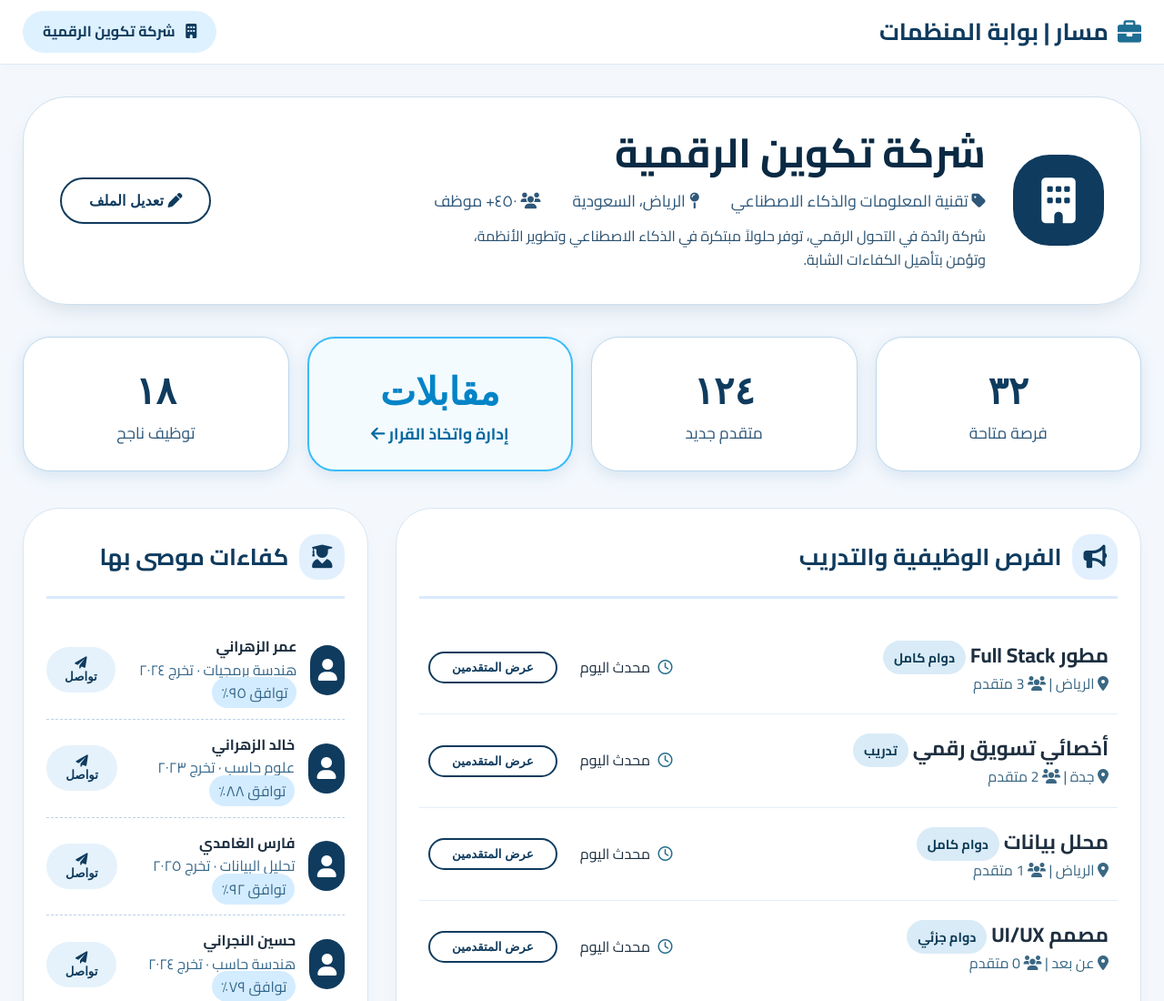
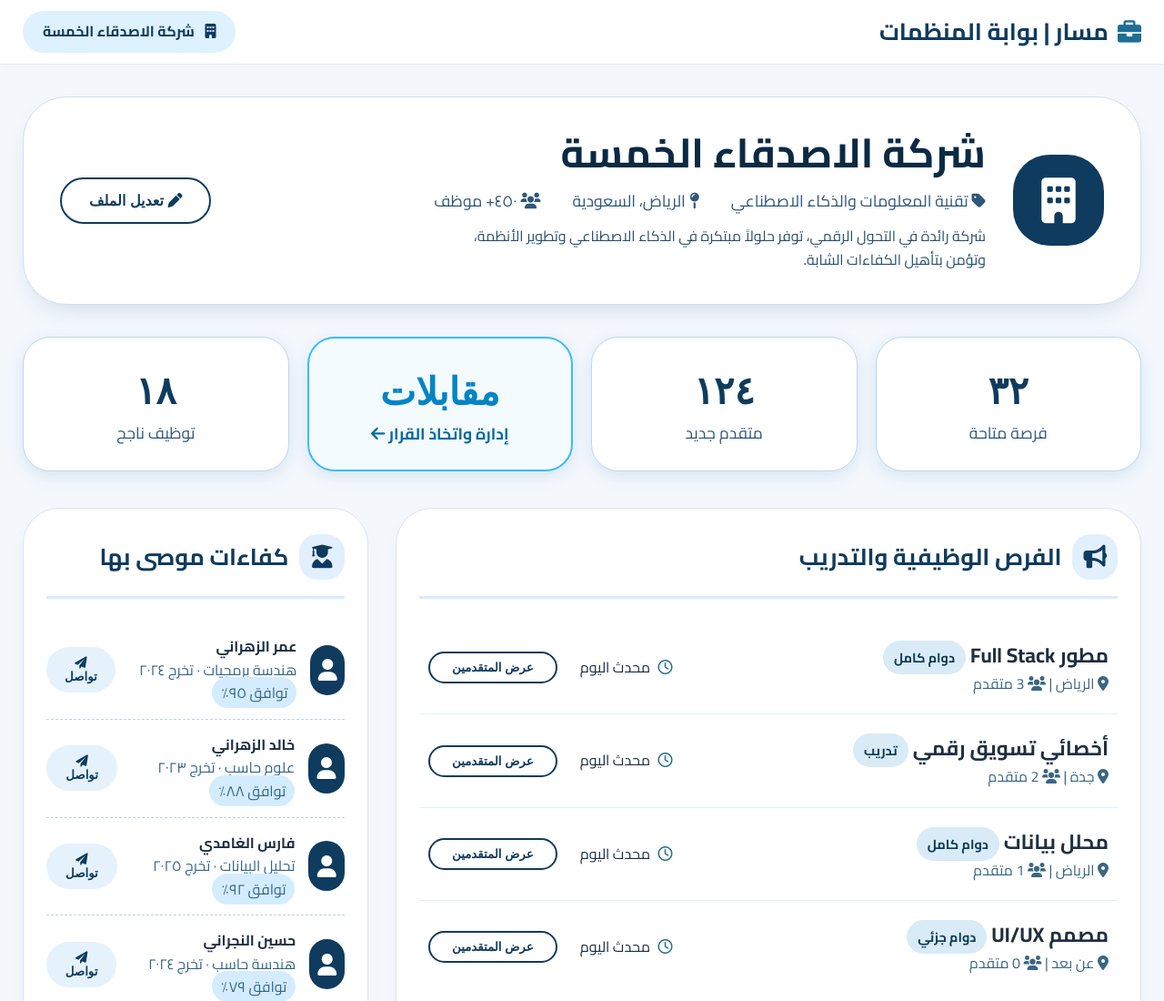
Before and after one commit to omargoood4-cloud/Masar, a plain HTML site: page company.html in a window 1280 px wide. Shown: the top 1100 px of the page at 91% size. Drawn offline with Linux system fonts and the light colour scheme.

Commit message:
Update company.html

```diff
--- a/company.html
+++ b/company.html
@@ -412,7 +412,7 @@
         <i class="fas fa-briefcase"></i>
         <span>مسار | بوابة المنظمات</span>
       </div>
-      <div class="company-badge"><i class="fas fa-building"></i> شركة تكوين الرقمية</div>
+      <div class="company-badge"><i class="fas fa-building"></i> شركة الاصدقاء الخمسة</div>
     </div>
   </div>
 
@@ -423,7 +423,7 @@
         <i class="fas fa-building"></i>
       </div>
       <div class="company-info">
-        <h1>شركة تكوين الرقمية</h1>
+        <h1>شركة الاصدقاء الخمسة</h1>
         <div class="company-meta">
           <span><i class="fas fa-tag"></i> تقنية المعلومات والذكاء الاصطناعي</span>
           <span><i class="fas fa-map-pin"></i> الرياض، السعودية</span>
@@ -585,10 +585,10 @@
         localStorage.setItem('masar_jobs', JSON.stringify(jobs));
       } else {
         jobs = [
-          { id: 1, title: 'مطور Full Stack', type: 'دوام كامل', applicants: names1, location: 'الرياض', company: 'شركة تكوين الرقمية' },
-          { id: 2, title: 'أخصائي تسويق رقمي', type: 'تدريب', applicants: names2, location: 'جدة', company: 'شركة تكوين الرقمية' },
-          { id: 3, title: 'محلل بيانات', type: 'دوام كامل', applicants: names3, location: 'الرياض', company: 'شركة تكوين الرقمية' },
-          { id: 4, title: 'مصمم UI/UX', type: 'دوام جزئي', applicants: [], location: 'عن بعد', company: 'شركة تكوين الرقمية' }
+          { id: 1, title: 'مطور Full Stack', type: 'دوام كامل', applicants: names1, location: 'الرياض', company: 'شركة الاصدقاء الخمسة' },
+          { id: 2, title: 'أخصائي تسويق رقمي', type: 'تدريب', applicants: names2, location: 'جدة', company: 'شركة الاصدقاء الخمسة' },
+          { id: 3, title: 'محلل بيانات', type: 'دوام كامل', applicants: names3, location: 'الرياض', company: 'شركة الاصدقاء الخمسة' },
+          { id: 4, title: 'مصمم UI/UX', type: 'دوام جزئي', applicants: [], location: 'عن بعد', company: 'شركة الاصدقاء الخمسة' }
         ];
         localStorage.setItem('masar_jobs', JSON.stringify(jobs));
       }
@@ -599,7 +599,7 @@
         jobs = JSON.parse(localStorage.getItem('masar_jobs')) || jobs; // جلب أحدث البيانات
         jobContainer.innerHTML = '';
         jobs.forEach((job) => {
-          if(job.company !== 'شركة تكوين الرقمية') return; // عرض فرص هذه الشركة فقط
+          if(job.company !== 'شركة الاصدقاء الخمسة') return; // عرض فرص هذه الشركة فقط
           const jobDiv = document.createElement('div');
           jobDiv.className = 'job-item';
           jobDiv.innerHTML = `
@@ -700,7 +700,7 @@
           return;
         }
 
-        const newJob = { id: Date.now(), title: title, type: type, applicants: [], location: location || 'غير محدد', company: 'شركة تكوين الرقمية' };
+        const newJob = { id: Date.now(), title: title, type: type, applicants: [], location: location || 'غير محدد', company: 'شركة الاصدقاء الخمسة' };
         jobs.push(newJob);
         localStorage.setItem('masar_jobs', JSON.stringify(jobs));
         renderJobs();
```
